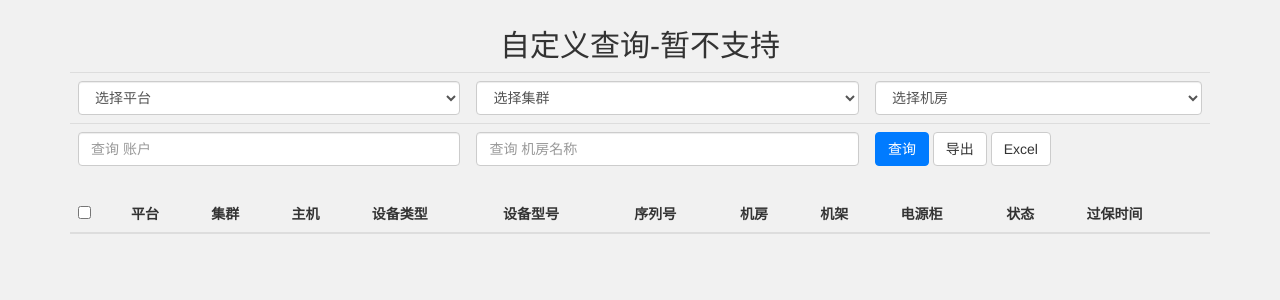
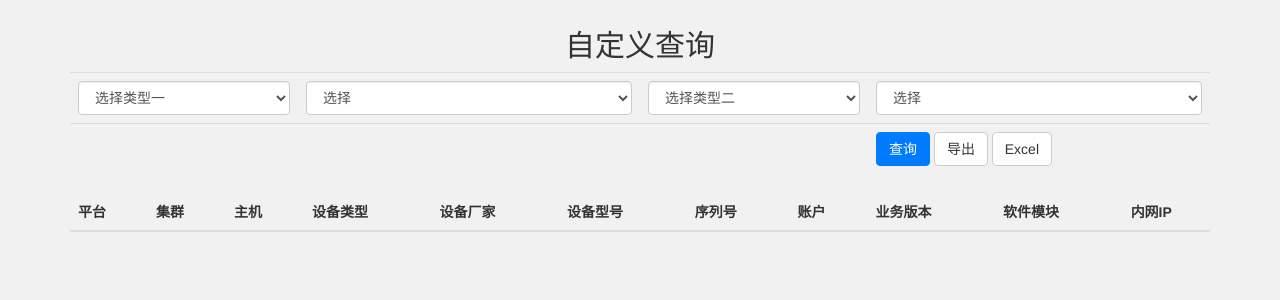
Before and after one commit to zengke123/DeviceManage, a Flask app: page /info/custom in a window 1280 px wide. Shown: the part 51-351 px from the top of the page. Run offline with Flask 2, Linux system fonts and the light colour scheme; the visitor is signed in with stand-in values (Sample User, id 1); data comes from the database, SQL or seed files in the repository; lists and menus that the app fills with data are empty; parts of the project's set-up code (start-up, migrations or seed data) failed here and were passed over; some libraries are stand-ins or nearby versions.

Commit message:
增加自定义查询页面

```diff
--- a/app/main/views.py
+++ b/app/main/views.py
@@ -242,11 +242,13 @@ def delete_capacity_id():
     return jsonify(result)
 
 
+# 导出查询结果
 @main.route('/unload', methods=["GET", "POST"])
 @login_required
 def unload_excel():
     import pandas, datetime, json, os
     # path = "/Users/EB/PycharmProjects/DeviceManage/unloadfiles/"
+    # 清空目录
     try:
         filelist = os.listdir(DOWNLOAD_FOLDER)
         for file in filelist:
@@ -255,11 +257,22 @@ def unload_excel():
         print(str(e))
     temp = request.form.get('data')
     if temp:
+        # 需转为json, 不然读取时为字符串
         data_list = json.loads(temp)
-        datas = [x[:-1] for x in data_list]
+        # 最后一列若为修改删除去掉
+        datas=[]
+        for x in data_list:
+            if x[-1]=="操作"or x[-1]=="修改删除":
+                datas.append(x[:-1])
+            else:
+                datas.append(x)
+        # datas = [x if "操作" not in x[-1] or "修改" not in  x[-1] else x[:-1] for x in data_list]
         filename = datetime.datetime.now().strftime("%Y%m%d%H%M%S") + ".xlsx"
+        # 转成pandas  DataFrame格式
         df = pandas.DataFrame(datas[1:], columns=datas[0])
+        # 导出excel
         df.to_excel(DOWNLOAD_FOLDER + filename, index=False)
+        # 返回生成的excel文件名
         result = {
             "flag": "success",
             "file": filename
@@ -270,6 +283,7 @@ def unload_excel():
     return jsonify(result)
 
 
+# 下载导出的文件
 @main.route('/download_file/<filename>')
 @login_required
 def download_file(filename):
@@ -278,21 +292,123 @@ def download_file(filename):
     return send_from_directory(DOWNLOAD_FOLDER, filename=filename, as_attachment=True)
 
 
-@main.route('/custom')
-@login_required
-def custom():
-    return render_template('customInfo.html')
-
-
 @main.route('/search', methods=["GET", "POST"])
 @login_required
 def search():
     hostname = request.form.get("hostname")
     if hostname:
         search_str = str(hostname) + "%"
+        # 按主机名模糊搜索
         search_result = db.session.query(Host).filter(Host.hostname.like(search_str)).all()
-        print(search_result)
+        # 获取结果条数
         search_nums = len(search_result)
         return render_template('search.html',search_result=search_result, search_nums=search_nums)
     else:
         return redirect(request.referrer)
+
+
+# 字段名与数据库表属性映射
+value_type_map = {
+    "平台": ("platform", Host.platform),
+    "网元": ("cluster", Host.cluster),
+    "设备类型": ("device_type", Host.device_type),
+    "设备型号": ("device_model", Host.device_model),
+    "业务版本": ("version", Host.version),
+    "软件模块": ("software_version", Host.software_version),
+    "操作系统": ("os_version", Host.os_version),
+    "机房": ("engine_room", Host.engine_room),
+    "状态": ("status", Host.status)
+}
+
+
+# 查询对应类型的数据
+def query_by_type(query_type):
+    global value_type_map
+    query_col = value_type_map.get(query_type, None)
+    if query_col:
+        cols_temp = db.session.query(distinct(query_col[1])).all()
+        cols = [x[0] for x in cols_temp]
+    else:
+        cols = []
+    all_types = list(value_type_map.keys())
+    return all_types, cols
+
+
+@main.route('/custom')
+@login_required
+def custom():
+    # 自定义查询支持的类别
+    # value_type = {
+    #     "平台": "platform",
+    #     "网元": "cluster",
+    #     "设备类型": "device_type",
+    #     "设备型号": "device_model",
+    #     "业务版本": "version",
+    #     "软件模块": "software_version",
+    #     "操作系统": "os_version",
+    #     "机房": "engine_room",
+    #     "状态": "status"
+    # }
+    value_type = {k: v[0] for k, v in value_type_map.items()}
+    return render_template('customInfo.html', value_type=value_type)
+
+
+@main.route('/get_custom_info', methods=["GET", "POST"])
+@login_required
+def get_custom_info():
+    query_type = request.form.get('query_type')
+    if query_type != "选择类型一":
+        # 获取选中的查询类别
+        all_types, cols = query_by_type(query_type)
+        # 获取查询类型二，去除已选择的查询类别
+        all_types.remove(query_type)
+        result = {
+            "query_type": query_type,
+            "cols": cols,
+            "value_type2": all_types
+        }
+    else:
+        result = {
+            "query_type": "选择",
+            "cols": [],
+            "value_type2": []
+        }
+    return jsonify(result)
+
+
+# 自定义查询页面查询条件二
+@main.route('/get_custom_info2', methods=["GET", "POST"])
+@login_required
+def get_custom_info2():
+    query_type = request.form.get('query_type')
+    _, cols = query_by_type(query_type)
+    result = {
+        "query_type": query_type,
+        "cols": cols
+    }
+    return jsonify(result)
+
+
+@main.route('/get_custom_detail', methods=["GET", "POST"])
+@login_required
+def get_custom_detail():
+    global value_type_map
+    # 获取选择的查询项
+    type1 = request.form.get('type1')
+    type1_value = request.form.get('type1_value')
+    type2 = request.form.get('type2')
+    type2_value = request.form.get('type2_value')
+    kw = {}
+    # 请求参数中有“选择”时，即为未选择查询项，忽略
+    for k, v in [(type1, type1_value),(type2, type2_value)]:
+        if "选择" not in k and  "选择" not in v:
+            kw.update({value_type_map.get(k)[0]: v})
+    hosts = db.session.query(Host).filter_by(**kw).all()
+    datas = []
+    for host in hosts:
+        datas.append(host.to_json())
+    result = {
+        "flag": "success",
+        "hosts": datas
+    }
+    return jsonify(result)
--- a/app/templates/customInfo.html
+++ b/app/templates/customInfo.html
@@ -4,55 +4,46 @@
 {% block body %}
 <div class="navbar-wrapper" id="daohang">
   <div class="container" id="container">
-    <form action="fmsosmnr" id="OSMNRForm" name="OSMNRForm" method="post" enctype="multipart/form-data">
-        <h2 align="center">自定义查询-暂不支持<small></small></h2>
+    <form id="OSMNRForm" name="OSMNRForm" method="post" enctype="multipart/form-data">
+        <h2 align="center">自定义查询<small></small></h2>
         <div class="container-fluid">
         <div class="row-fluid">
         <div class="span12">
         <table class="table table-hover"><tbody>
         <tr>
-            <td>
-            <select id="fieldvalue" name="fieldvalue" class="form-control" onchange="selectChange(1)">
-            <option value="">选择平台</option>
-            <option value="92">SCP</option>
-            <option value="93">SCCL</option>
-            <option value="94">VC</option>
-            <option value="95">SICP</option>
-            <option value="103">SCPAS</option>
-            <option value="104">SCCLAS</option>
-            <option value="109">SMP</option>
-            <option value="110">SCCLMGR</option>
-            <option value="111">CCP</option>
-            <option value="477">CENTREX</option>
+            <td width="20%">
+            <select id="value1" name="fieldvalue" class="form-control" onchange="">
+            <option value="">选择类型一</option>
+                {% for key, value in value_type.items() %}
+                <option value="{{ value }}">{{ key }}</option>
+                {% endfor %}
             </select>
-            <input type="hidden" id="fieldvalue2" name="fieldvalue2" size="0" value="">
             </td>
-            <td>
-            <select id="fieldvalue" name="fieldvalue" class="form-control" onchange="selectChange(1)">
-            <option value="">选择集群</option>
+            <td width="30%">
+            <select id="value2" name="fieldvalue" class="form-control" onchange="">
+            <option value="">选择</option>
             </select>
-            <input type="hidden" id="fieldvalue2" name="fieldvalue2" size="0" value="">
             </td>
-            <td>
-            <select id="fieldvalue" name="fieldvalue" class="form-control" onchange="selectChange(1)">
-            <option value="">选择机房</option>
+            <td width="20%">
+            <select id="value3" name="fieldvalue" class="form-control" onchange="">
+            <option value="">选择类型二</option>
             </select>
-            <input type="hidden" id="fieldvalue2" name="fieldvalue2" size="0" value="">
+            </td>
+            <td width="30%">
+            <select id="value4" name="fieldvalue" class="form-control" onchange="">
+            <option value="">选择</option>
+            </select>
             </td>
         </tr>
         <tr>
             <td>
-            <input id="fieldvalue" name="fieldvalue" type="text" class="form-control" placeholder="查询 账户" value="" onkeypress="EnterPress(event)">
-            <input type="hidden" id="fieldvalue2" name="fieldvalue2" size="0" value="">
             </td>
+            <td></td>
+            <td></td>
             <td>
-            <input id="fieldvalue" name="fieldvalue" type="text" class="form-control" placeholder="查询 机房名称" value="" onkeypress="EnterPress(event)">
-            <input type="hidden" id="fieldvalue2" name="fieldvalue2" size="0" value="">
-            </td>
-            <td>
-            <button class="btn btn-primary" type="button" onclick="">查询</button>
-            <button type="button" class="btn btn-default" onclick="">导出</button>
-            <button type="button" class="btn btn-default" onclick="">Excel</button>
+            <button class="btn btn-primary" type="button" onclick="query()">查询</button>
+            <button type="button" class="btn btn-default" onclick="unload_excel()">导出</button>
+            <a type="button" class="btn btn-default" id="DOWNLOAD" href="">Excel</a>
             </td>
         </tr>
         </tbody></table>
@@ -60,30 +51,150 @@
         <div class="container-fluid">
         <div class="row-fluid">
         <div class="span12">
-        <table id="datalisttable" class="table table-hover">
+            <div class="table-responsive">
+        <table id="datalisttable" class="table table-hover" style="min-width:2000px;">
         <thead>
           <tr>
-          <th><input id="selectcheck" type="checkbox" onclick="javascript:dealselectcheck();"></th>
           <th>平台</th>
           <th>集群</th>
           <th>主机</th>
           <th>设备类型</th>
+          <th>设备厂家</th>
           <th>设备型号</th>
           <th>序列号</th>
+          <th>账户</th>
+          <th>业务版本</th>
+          <th>软件模块</th>
+          <th>内网IP</th>
+          <th>映射IP</th>
+          <th>操作系统</th>
           <th>机房</th>
-          <th>机架</th>
+          <th>机架号</th>
           <th>电源柜</th>
+          <th>入网时间</th>
+          <th>过保时间</th>
           <th>状态</th>
-          <th>过保时间</th>
           </tr>
         </thead>
-          <tbody>
+          <tbody id="tablevalue">
           </tbody></table>
+            </div>
 </div>
 </div>
 </div>
     </form>
   </div>
 </div>
+<script type="text/javascript">
+    $("#value1").change(function() {
+        var checkText=$("#value1").find("option:selected").text();
+        $.ajax({
+            url: "{{ url_for('main.get_custom_info') }}",
+            type: 'POST',
+            data: {"query_type": checkText},
+            success:function(data) {
+                $("#value2").empty();
+                var content = "<option value=''>选择" + data["query_type"] + "</option>";
+                $("#value2").append(content);
+                $.each(data["cols"], function (idx, obj) {
+                    var temp = "<option value=''>" + obj + "</option>";
+                    $("#value2").append(temp)
+                });
+                $("#value3").empty();
+                var content2 = "<option value=''>选择类型二</option>";
+                $("#value3").append(content2);
+                $.each(data["value_type2"], function (idx, obj) {
+                    var temp = "<option value=''>" + obj + "</option>";
+                    $("#value3").append(temp)
+                });
+            }
+        })
+    });
 
+    $("#value3").change(function() {
+        var checkText=$("#value3").find("option:selected").text();
+        $.ajax({
+            url: "{{ url_for('main.get_custom_info2') }}",
+            type: 'POST',
+            data: {"query_type": checkText},
+            success:function(data) {
+                $("#value4").empty();
+                var content = "<option value=''>选择" + data["query_type"] + "</option>";
+                $("#value4").append(content);
+                $.each(data["cols"], function (idx, obj) {
+                    var temp = "<option value=''>" + obj + "</option>";
+                    $("#value4").append(temp)
+                });
+            }
+        })
+    });
+
+    function query() {
+        var type1=$("#value1").find("option:selected").text();
+        var type1_value=$("#value2").find("option:selected").text();
+        var type2=$("#value3").find("option:selected").text();
+        var type2_value=$("#value4").find("option:selected").text();
+        $.ajax({   //2、发送给后端
+            url: "{{ url_for('main.get_custom_detail') }}",
+            type: 'POST',
+            data: { "type1": type1,
+                    "type1_value": type1_value,
+                    "type2": type2,
+                    "type2_value": type2_value
+                },
+            success:function(data) {
+                if(data["flag"]==="success"){
+                    $("#tablevalue").empty();
+                    $.each(data["hosts"], function(idx,obj){
+	                var temp="<tr>"+
+                        "<td>"+obj.platform+"</td>"+
+                        "<td>"+obj.cluster+"</td>"+
+                        "<td>"+obj.hostname+"</td>"+
+                        "<td>"+obj.device_type+"</td>"+
+                        "<td>"+obj.manufacturer+"</td>"+
+                        "<td>"+obj.device_model+"</td>"+
+                        "<td>"+obj.serial+"</td>"+
+                        "<td>"+obj.account+"</td>"+
+                        "<td>"+obj.version+"</td>"+
+                        "<td>"+obj.software_version+"</td>"+
+                        "<td>"+obj.local_ip+"</td>"+
+                        "<td>"+obj.nat_ip+"</td>"+
+                        "<td>"+obj.os_version+"</td>"+
+                        "<td>"+obj.engine_room+"</td>"+
+                        "<td>"+obj.frame_number+"</td>"+
+                        "<td>"+obj.power_frame_number+"</td>"+
+                        "<td>"+obj.net_time+"</td>"+
+                        "<td>"+obj.period+"</td>"+
+                        "<td>"+obj.status+"</td>"+
+                        "</tr>";
+	                $("#tablevalue").append(temp)
+                     });
+                 }
+                else alert("查询失败")
+            }
+        });
+    }
+
+    function unload_excel() {
+        var set = [];
+        $('#datalisttable').find('tr').each(function() {
+            var row = [];
+            $(this).find('th,td').each(function() {
+                row.push($(this).text().trim());
+            });
+            set.push(row);
+            });
+        $.ajax({
+            url: "{{ url_for('main.unload_excel') }}",
+            type: "post",
+            data: {"data":JSON.stringify(set)},
+            success:function(data) {
+                if(data["flag"]==="success"){
+                    alert("数据导出成功,点击Excel下载");
+                    document.getElementById("DOWNLOAD").setAttribute('href',"/info/download_file/"+data["file"]);
+                }
+            }
+        });
+    }
+</script>
 {% endblock %}
```
Also changed, not shown: 1 other file.
